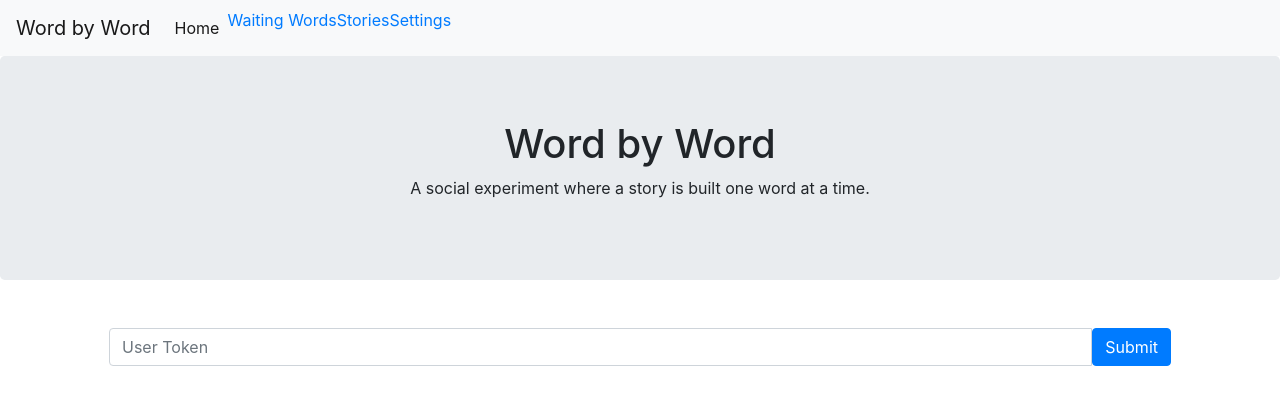
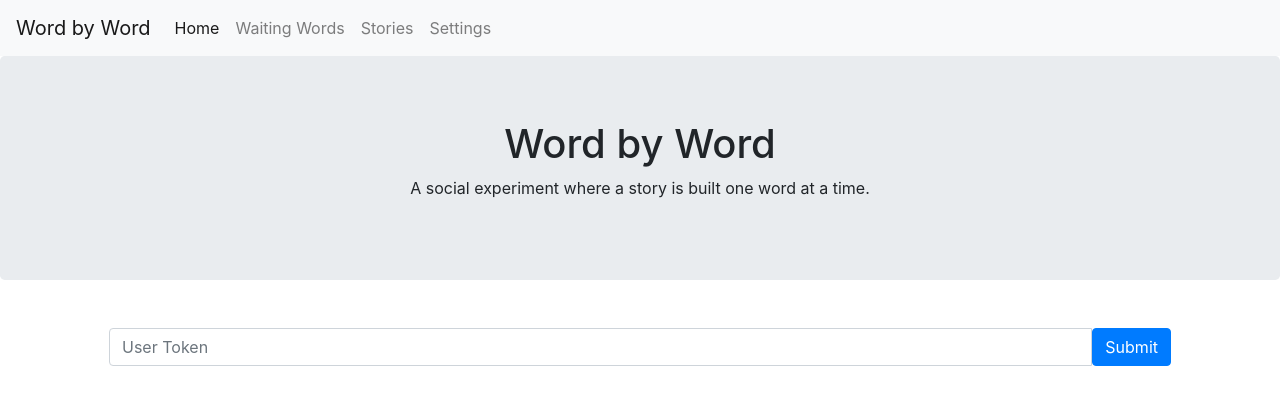
Before and after one commit to maxfire2008/word-by-word, a PHP site: page / in a window 1280 px wide. Shown: the top 405 px of the page. Run offline with PHP 8.4, Linux system fonts and the light colour scheme; a stand-in replaces the project's code that opens the database connection.

Commit message:
Update navbar.php

```diff
--- a/navbar.php
+++ b/navbar.php
@@ -17,13 +17,13 @@
         <a class="nav-link" href="/">Home</a>
       </li>
       <li class="nav-item">
-        <a class="nav-link$disabledtext" href="/waitingwords">Waiting Words</a>
+        <a class="nav-link'.$disabledtext.'" href="/waitingwords">Waiting Words</a>
       </li>
       <li class="nav-item">
-        <a class="nav-link$disabledtext" href="/stories">Stories</a>
+        <a class="nav-link'.$disabledtext.'" href="/stories">Stories</a>
       </li>
 	  <li class="nav-item">
-        <a class="nav-link$disabledtext" href="/settings">Settings</a>
+        <a class="nav-link'.$disabledtext.'" href="/settings">Settings</a>
       </li>
     </ul>
   </div>
```
